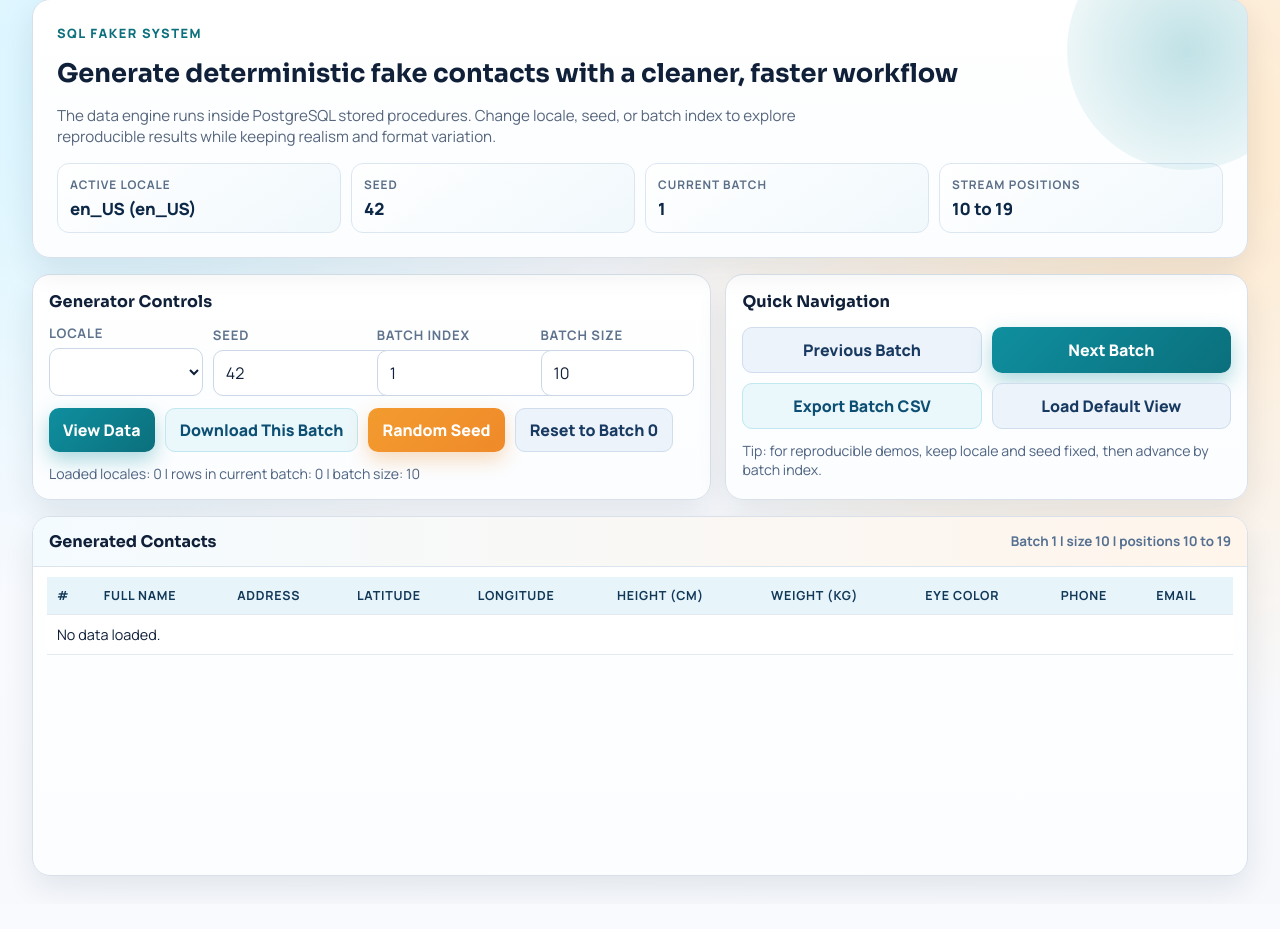
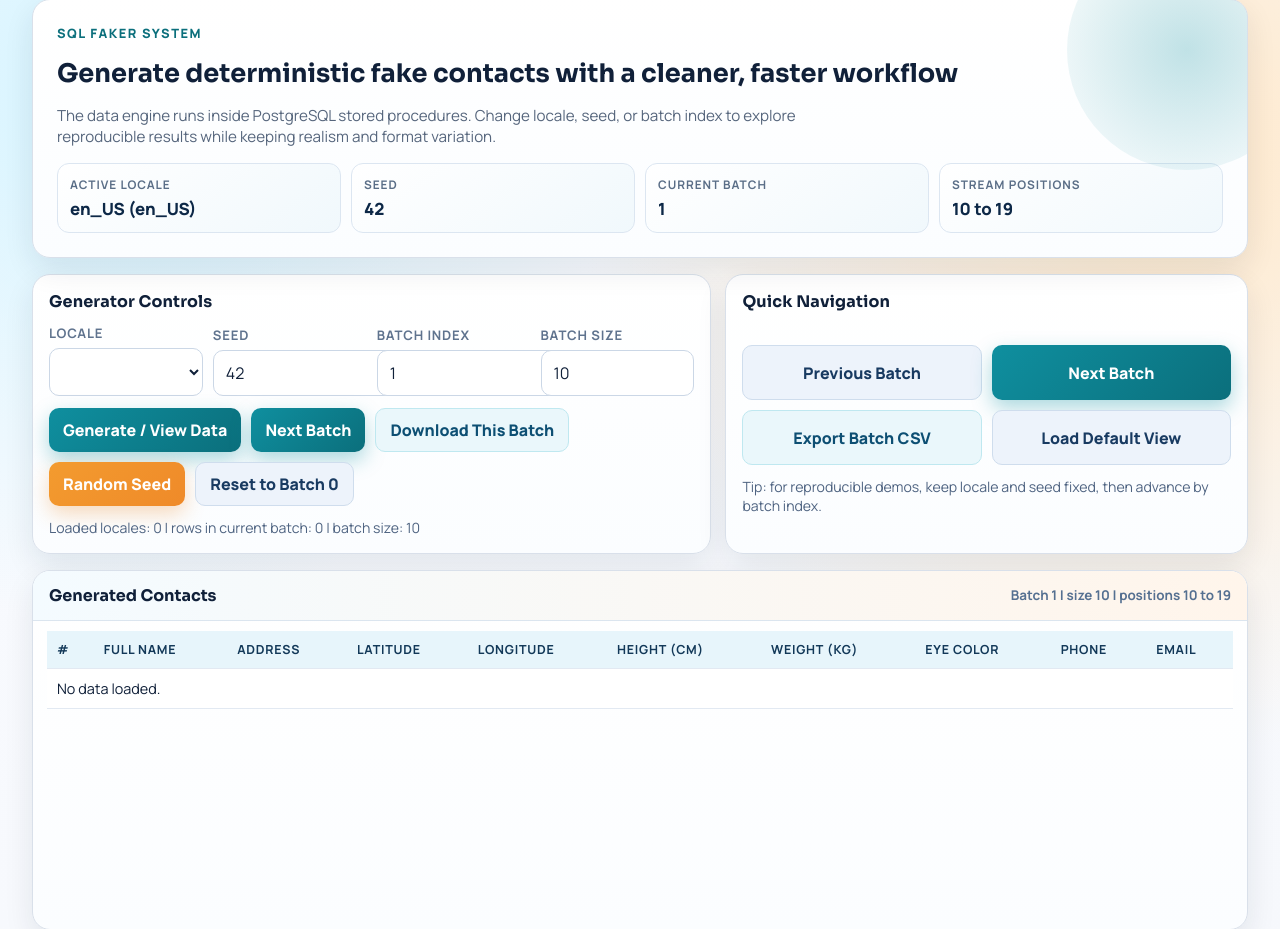
Before and after one commit to Rabbi0121/SQL-Faker-System, a Flask app: page /?locale=en_US&seed=42&batch=1&batch_size=10 in a window 1280 px wide. Shown: the part 23-952 px from the top of the page. Before the commit the page ends 912 px from the top, so only its background shows below. Run offline with Flask 3, Linux system fonts and the light colour scheme; data that the repository does not hold is empty; some libraries are stand-ins or nearby versions.

Commit message:
Restore Next Batch button in main control row

```diff
--- a/app/templates/index.html
+++ b/app/templates/index.html
@@ -498,7 +498,8 @@
                 </div>
 
                 <div class="btn-row">
-                    <button class="btn btn-primary" type="submit">View Data</button>
+                    <button class="btn btn-primary" type="submit">Generate / View Data</button>
+                    <a class="btn btn-primary" href="{{ url_for('index', locale=selected_locale, seed=seed, batch=(batch_index + 1), batch_size=batch_size) }}">Next Batch</a>
                     <button class="btn btn-link" type="button" id="download-batch">Download This Batch</button>
                     <button class="btn btn-warm" type="button" id="random-seed">Random Seed</button>
                     <a class="btn btn-soft" href="{{ url_for('index', locale=selected_locale, seed=seed, batch=0, batch_size=batch_size) }}">Reset to Batch 0</a>
```
